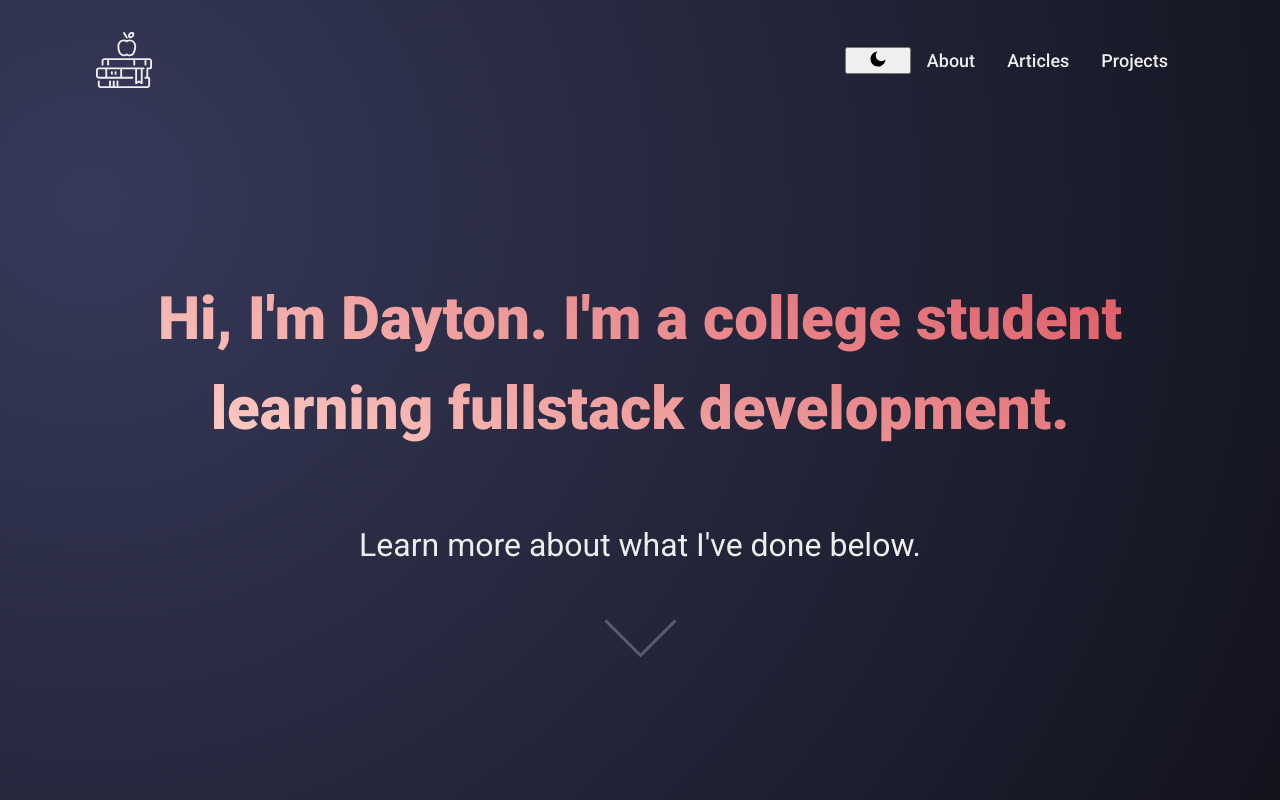
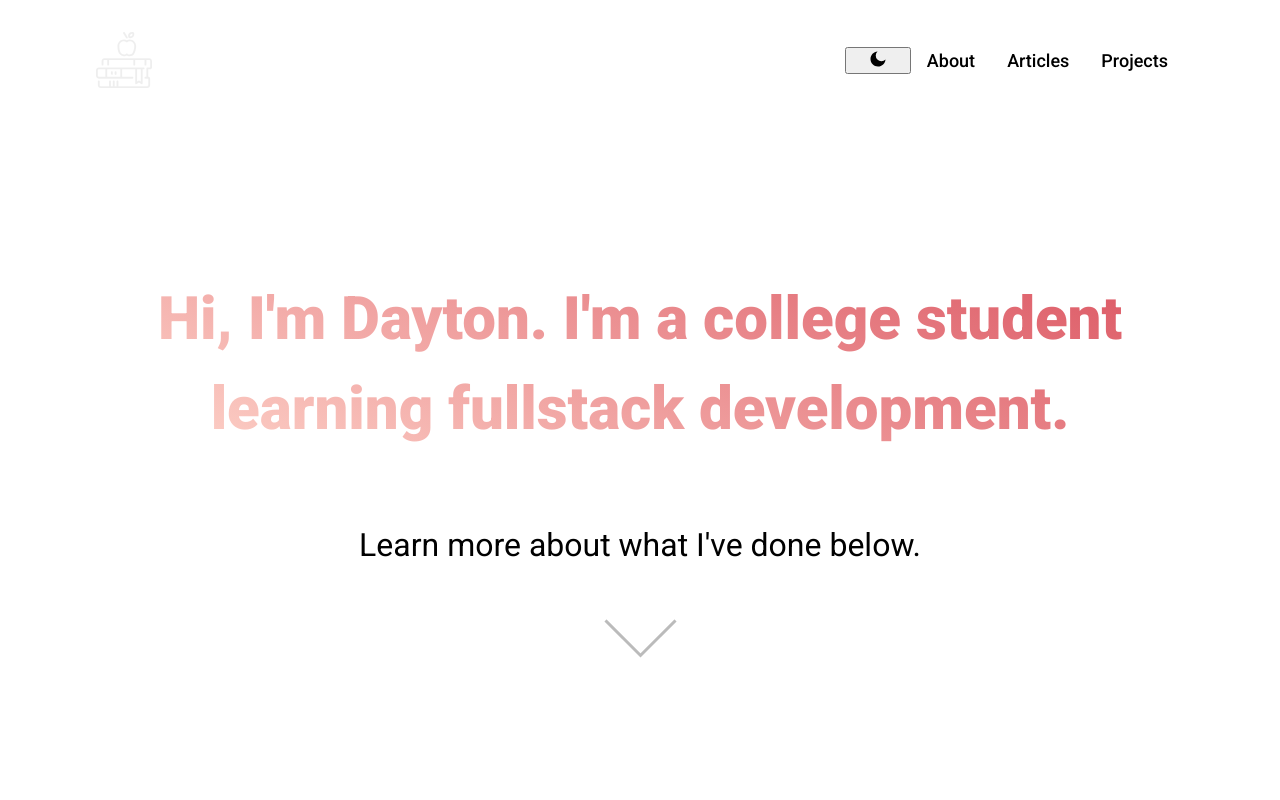
Before and after one commit to daytoncf/my-portfolio, a React (Create React App) app: page / in a window 1280 px wide. Shown: the top 800 px of the page. Built offline with nearby package versions, Linux system fonts and the light colour scheme.

Commit message:
Changed CSS variable names, still need to debug the button :(

```diff
--- a/src/App.css
+++ b/src/App.css
@@ -1,7 +1,7 @@
 body {
     font-family: var(--font-family);
-    color: var(--color-text);
-    background-color: var(--color-bg);
+    color: var(--color-light);
+    background-color: var(--color-dark);
     padding: 0;
     margin: 0;
 }
@@ -11,22 +11,27 @@ a {
     text-decoration: unset;
 }
 
+.App-light {
+    color: var(--color-dark);
+    background-color: var(--color-light);
+}
+
 .gradient__bg {
 
     /* ff 3.6+ */
-    background:-moz-radial-gradient(circle at 7% 20%, rgba(54, 57, 89, 1) 0%, var(--color-bg) 100%);
+    background:-moz-radial-gradient(circle at 7% 20%, rgba(54, 57, 89, 1) 0%, var(--color-dark) 100%);
 
     /* safari 5.1+,chrome 10+ */
-    background:-webkit-radial-gradient(circle at 7% 20%, rgba(54, 57, 89, 1) 0%, var(--color-bg) 100%);
+    background:-webkit-radial-gradient(circle at 7% 20%, rgba(54, 57, 89, 1) 0%, var(--color-dark) 100%);
 
     /* opera 11.10+ */
-    background:-o-radial-gradient(circle at 7% 20%, rgba(54, 57, 89, 1) 0%, var(--color-bg) 100%);
+    background:-o-radial-gradient(circle at 7% 20%, rgba(54, 57, 89, 1) 0%, var(--color-dark) 100%);
 
     /* ie 10+ */
-    background:-ms-radial-gradient(circle at 7% 20%, rgba(54, 57, 89, 1) 0%, var(--color-bg) 100%);
+    background:-ms-radial-gradient(circle at 7% 20%, rgba(54, 57, 89, 1) 0%, var(--color-dark) 100%);
 
     /* global 92%+ browsers support */
-    background:radial-gradient(circle at 7% 20%, rgba(54, 57, 89, 1) 0%, var(--color-bg) 100%);
+    background:radial-gradient(circle at 7% 20%, rgba(54, 57, 89, 1) 0%, var(--color-dark) 100%);
 
 }
 
```
Also changed, not shown: 1 other file (tests, documents, lock files or other folders).
